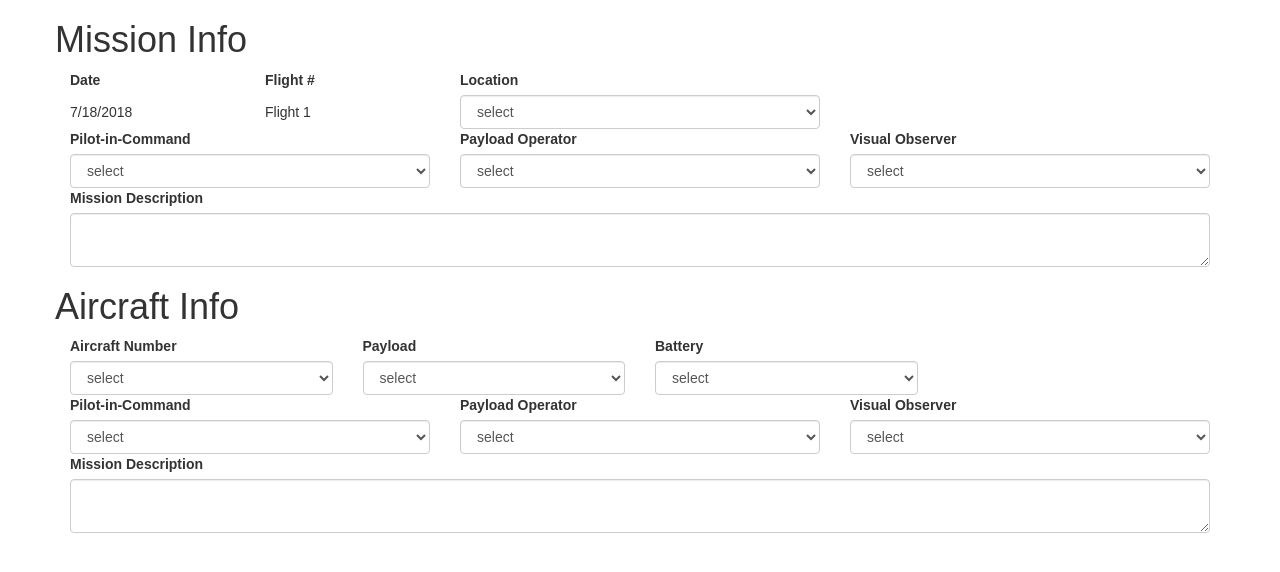
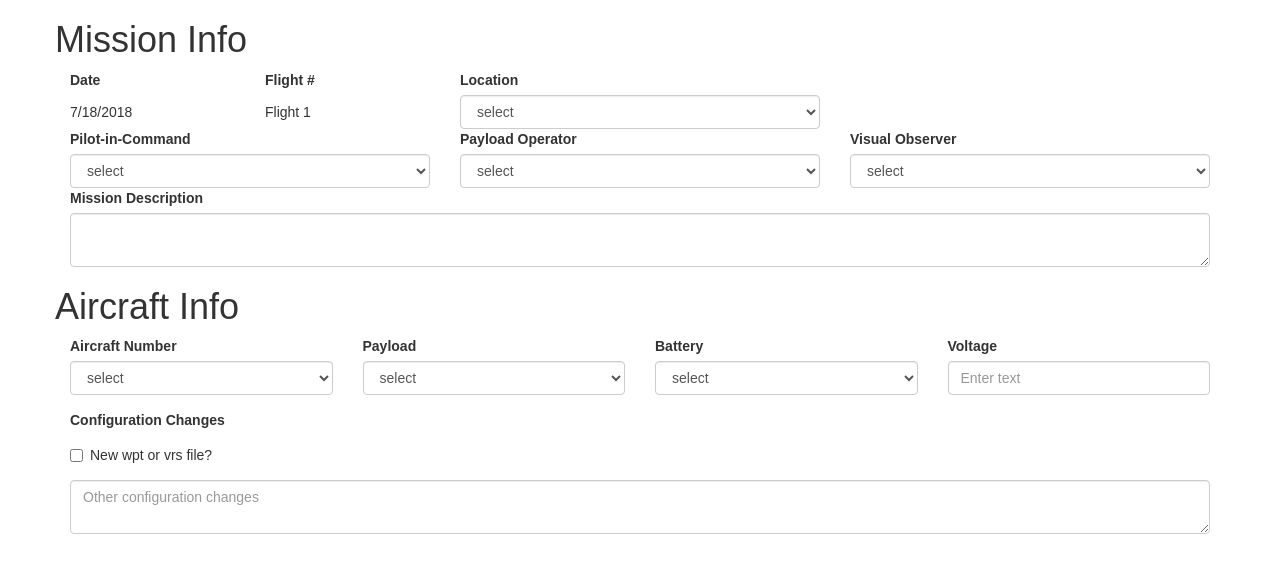
Before and after one commit to jakeavery/flight-notes, a React (Create React App) app: page / in a window 1280 px wide. Shown: the top 572 px of the page. Built offline with nearby package versions, Linux system fonts and the light colour scheme.

Commit message:
Finished AircraftInfo layout

```diff
--- a/src/components/AircraftInfo.js
+++ b/src/components/AircraftInfo.js
@@ -2,7 +2,7 @@ import React, { Component } from 'react';
 
 // Import bootstrap components, ex:
 import {
-  Row, Col, FormControl, ControlLabel, FieldGroup,
+  Row, Col, FormControl, ControlLabel, FormGroup, Checkbox,
 }
   from 'react-bootstrap';
 // Import other componenst, ex:
@@ -40,41 +40,31 @@ class AircraftInfo extends Component {
               <option value="other">...</option>
             </FormControl>
           </Col>
-          {/* <Col xs={6} sm={3}>
-            <FieldGroup
-              type="text"
-              label="Voltage"
-              placeholder="Enter text"
-            />
-          </Col> */}
-        </Row>
-        <Row className="show-grid">
-          <Col xs={6} sm={4}>
-            <ControlLabel>Pilot-in-Command</ControlLabel>
-            <FormControl componentClass="select" placeholder="select">
-              <option value="select">select</option>
-              <option value="other">...</option>
-            </FormControl>
-          </Col>
-          <Col xs={6} sm={4}>
-            <ControlLabel>Payload Operator</ControlLabel>
-            <FormControl componentClass="select" placeholder="select">
-              <option value="select">select</option>
-              <option value="other">...</option>
-            </FormControl>
-          </Col>
-          <Col xs={6} sm={4}>
-            <ControlLabel>Visual Observer</ControlLabel>
-            <FormControl componentClass="select" placeholder="select">
-              <option value="select">select</option>
-              <option value="other">...</option>
-            </FormControl>
+          <Col xs={6} sm={3}>
+            <FormGroup>
+              <ControlLabel>Voltage</ControlLabel>
+              <FormControl
+                type="text"
+                // value={this.state.value}
+                placeholder="Enter text"
+                onChange={this.handleChange}
+              />
+            </FormGroup>
           </Col>
         </Row>
-        <Row className="show-grid">
+        <Row>
+          <Col xs={12} sm={6}>
+            <FormGroup>
+              <ControlLabel>Configuration Changes</ControlLabel>
+              <Checkbox readOnly>
+                New wpt or vrs file?
+              </Checkbox>
+            </FormGroup>
+          </Col>
           <Col xs={12}>
-            <ControlLabel>Mission Description</ControlLabel>
-            <FormControl componentClass="textarea" />
+            <FormGroup>
+              <FormControl componentClass="textarea" placeholder="Other configuration changes" />
+            </FormGroup>
           </Col>
         </Row>
       </div>
```
